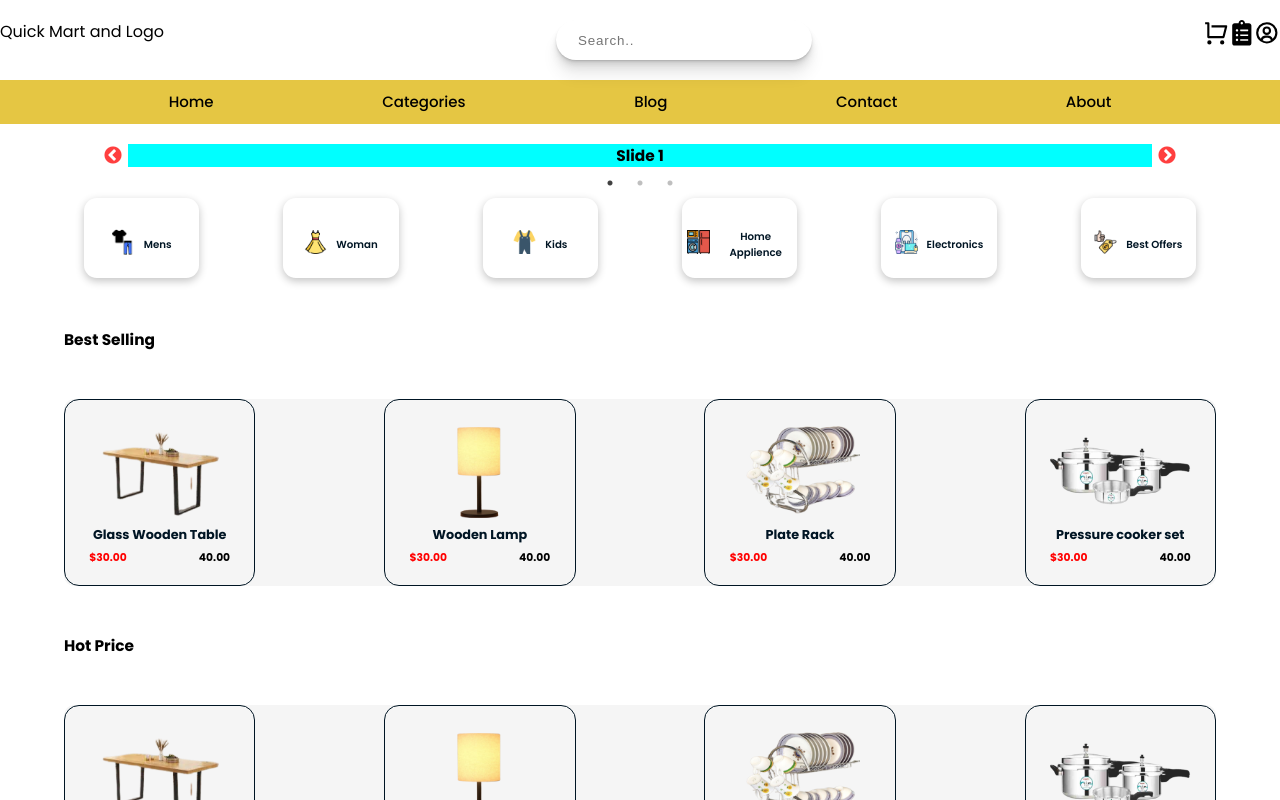
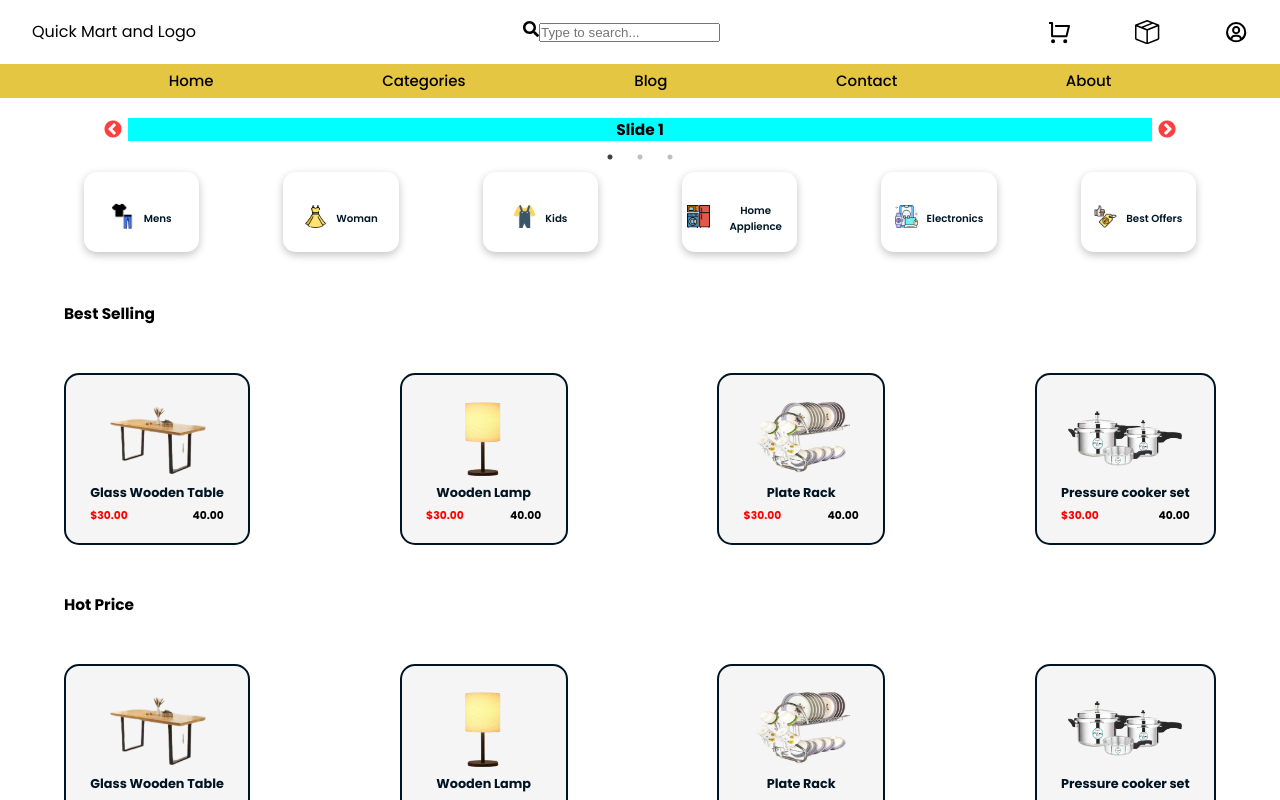
Before and after one commit to Ishikaza-das/Souvagya, a React (Create React App) app: page / in a window 1280 px wide. Shown: the top 800 px of the page. Built offline with nearby package versions, Linux system fonts and the light colour scheme.

Commit message:
adding dropdown list in category section

```diff
--- a/src/BUYER/HEADER/Header.css
+++ b/src/BUYER/HEADER/Header.css
@@ -7,6 +7,9 @@ body{
     top: 20px;
     justify-content: space-between;
     vertical-align: center;
+    width: 95%;
+    margin-left: auto;
+    margin-right: auto;
 
 
     /* margin: 0px 20px 0px 20px; */
@@ -26,24 +29,25 @@ body{
 
 .input {
   width: 20vw;
-  height: 40px;
+  height: 5vh;
   border: none;
   outline: none;
-  caret-color: rgb(255, 81, 0);
+  caret-color: rgb(0, 187, 255);
   background-color: rgb(255, 255, 255);
   border-radius: 30px;
   padding-left: 1.4rem;
   letter-spacing: 0.8px;
   color: rgb(19, 19, 19);
   font-size: 13.4px;
-  box-shadow: rgba(0, 0, 0, 0.07) 0px 1px 1px, rgba(0, 0, 0, 0.07) 0px 2px 2px, rgba(0, 0, 0, 0.07) 0px 4px 4px, rgba(0, 0, 0, 0.07) 0px 8px 8px, rgba(0, 0, 0, 0.07) 0px 16px 16px;}
+  box-shadow: rgba(0, 0, 0, 0.07) 0px 1px 1px, rgba(0, 0, 0, 0.07) 0px 2px 2px, rgba(0, 0, 0, 0.07) 0px 4px 4px, rgba(0, 0, 0, 0.07) 0px 8px 8px, rgba(0, 0, 0, 0.07) 0px 16px 16px;
+}
 
 .icon-section{
-  font-size: 1.6rem;
-  letter-spacing: 400vw;
+  font-size: 1.9vw;
+  /* letter-spacing: 400vw; */
   display: flex;
   justify-content: space-around;
-  /* gap: 0.9rem; */
+  gap: 5vw;
 
 
 }
--- a/src/BUYER/HEADER/Header.js
+++ b/src/BUYER/HEADER/Header.js
@@ -1,24 +1,32 @@
-import React from 'react'
+import React, { useState } from 'react'
 import { RiShoppingCartLine } from 'react-icons/ri';
 import { BiUserCircle } from 'react-icons/bi';
-import { FaClipboardList } from 'react-icons/fa';
+import { BsBoxSeam } from 'react-icons/bs';
 // import { IconContext } from "react-icons";
 import "./Header.css";
+import { SearchResultsList } from './SearchComponents/SearchResultsList';
+import { SearchBar } from './SearchComponents/SearchBar';
 
 
 const Header = () => {
+  const [results, setResults] = useState([]);
   return (
 
     <div className ='header-section'>
       <div className='logo-section'>
         Quick Mart and Logo
       </div>
-       <div className='search-bar'>
-      <input placeholder="Search.."  className="input" name="text" type="text" />
+
+      <div className="search-bar-container">
+      <div className="search-bar-container">
+        <SearchBar setResults={setResults} />
+        {results && results.length > 0 && <SearchResultsList results={results} />}
       </div>
+      </div>
+
     <div className='icon-section'>
         <RiShoppingCartLine />
-        <FaClipboardList />
+        <BsBoxSeam />
         <BiUserCircle />
     </div>
     </div>
--- /dev/null
+++ b/src/BUYER/HEADER/SearchComponents/SearchBar.js
@@ -0,0 +1,40 @@
+import { useState } from "react";
+import { FaSearch } from "react-icons/fa";
+
+// import "./SearchBar.css";
+
+export const SearchBar = ({ setResults }) => {
+  const [input, setInput] = useState("");
+
+  const fetchData = (value) => {
+    fetch(`https://fakestoreapi.com/products/category/${value}`)
+      .then((response) => response.json())
+      .then((json) => {
+        const results = json.filter((products) => {
+          return (
+            value &&
+            products &&
+            products.category &&
+            products.category.toLowerCase().includes(value)
+          );
+        });
+        setResults(results);
+      });
+  };
+
+  const handleChange = (value) => {
+    setInput(value);
+    fetchData(value);
+  };
+
+  return (
+    <div className="input-wrapper">
+      <FaSearch id="search-icon" />
+      <input
+        placeholder="Type to search..."
+        value={input}
+        onChange={(e) => handleChange(e.target.value)}
+      />
+    </div>
+  );
+};
--- /dev/null
+++ b/src/BUYER/HEADER/SearchComponents/SearchResult.js
@@ -0,0 +1,12 @@
+// import "./SearchResult.css";
+
+export const SearchResult = ({ result }) => {
+  return (
+    <div
+      className="search-result"
+      onClick={(e) => alert(`You selected ${result}!`)}
+    >
+      {result}
+    </div>
+  );
+};
--- /dev/null
+++ b/src/BUYER/HEADER/SearchComponents/SearchResultsList.js
@@ -0,0 +1,12 @@
+// import "./SearchResultsList.css";
+import { SearchResult } from "./SearchResult";
+
+export const SearchResultsList = ({ results }) => {
+  return (
+    <div className="results-list">
+      {results.map((result, id) => {
+        return <SearchResult result={result.category} key={id} />;
+      })}
+    </div>
+  );
+};
--- a/src/BUYER/NAVBAR/MainBody/BestSelling.json
+++ b/src/BUYER/NAVBAR/MainBody/BestSelling.json
@@ -27,4 +27,5 @@
         "price": "$30.00",
         "discount": "40.00"
     }
+
 ]
--- a/src/BUYER/NAVBAR/MainBody/Home/Home.css
+++ b/src/BUYER/NAVBAR/MainBody/Home/Home.css
@@ -73,7 +73,7 @@
   .best-selling{
     display: flex;
     justify-content: space-between;
-    background-color: #F5F5F5;
+    /* background-color: #F5F5F5; */
     border-radius: 10px;
     /* column-gap: 10vw; */
     position: relative;
@@ -83,13 +83,13 @@
     padding: 1.9vw;
     border-radius: 15px;
     text-align: center;
-    border: #001524 1px solid;
-    /* background-color: #F5F5F5; */
+    border: #001524 2px solid;
+    background-color: #F5F5F5;
 
 
   }
 .section1 img{
-  width: 11vw;
+  width: 9vw;
   aspect-ratio: 3/2;
   object-fit: contain;
 
@@ -119,6 +119,7 @@ h4{
   box-shadow: rgba(0, 0, 0, 0.35) 0px 5px 15px;
 }
 
+
                                             /* HOT PRICE SECTION */
 .categorie-section2{
   position: relative;
--- a/src/BUYER/NAVBAR/MainBody/Home/Home.js
+++ b/src/BUYER/NAVBAR/MainBody/Home/Home.js
@@ -48,9 +48,9 @@ const Home = () => {
       <div className="best-selling">
         {Selling.map((selling) => {
           return(
-            <div key={selling.id} >
+            <div className="section1" key={selling.id} >
               <Link to="*" style={{ textDecoration: "none" }}>
-                <div className="section1">
+                <div >
                   <img src={selling.image} alt="img" />
                   <h4>{selling.name}</h4>
                   <div className="price">
@@ -72,9 +72,9 @@ const Home = () => {
       <div className="best-selling">
         {Selling.map((selling) => {
           return(
-            <div key={selling.id} >
+            <div key={selling.id} className="section1">
               <Link to="*" style={{ textDecoration: "none" }}>
-                <div className="section1">
+                <div >
                   <img src={selling.image} alt="img" />
                   <h4>{selling.name}</h4>
                   <div className="price">
--- /dev/null
+++ b/src/BUYER/NAVBAR/MainBody/Home/Menu.css
@@ -0,0 +1,47 @@
+.dropdown {
+    position: relative;
+    display: inline-block;
+  }
+
+  .dropdown-toggle {
+    background-color: transparent;
+    color: black;
+    border: none;
+    /* padding: 8px 16px; */
+    font-size: 15px;
+    font-weight: 500;
+    cursor: pointer;
+  }
+
+  .dropdown-menu {
+    width: 11vw;
+    position: absolute;
+    top: 100%;
+    left: 0;
+    z-index: 1;
+    display: none;
+    list-style: none;
+    background-color: #f9f9f9;
+    padding: 8px 0;
+    margin: 0;
+    border: 1px solid #ddd;
+    color: #333;
+  }
+
+  .dropdown-menu li {
+    padding: 8px 16px;
+    font-size: 15px;
+    font-weight: 500;
+  }
+  .dropdown-menu li Link{
+    color: black;
+
+  }
+
+  .dropdown-menu li:hover {
+    background-color: #ddd;
+  }
+
+  .dropdown:hover .dropdown-menu {
+    display: block;
+  }
--- /dev/null
+++ b/src/BUYER/NAVBAR/MainBody/Home/Menu.jsx
@@ -0,0 +1,43 @@
+import React, { useState } from 'react';
+import { Link } from 'react-router-dom';
+import './Menu.css';
+
+const Dropdown = () => {
+  const [isOpen, setIsOpen] = useState(false);
+
+  const toggleDropdown = () => {
+    setIsOpen(!isOpen);
+  };
+
+  return (
+    <div className="dropdown">
+      <h3 className="dropdown-toggle" onClick={toggleDropdown}>
+        Categories
+      </h3>
+      {isOpen && (
+        <ul className="dropdown-menu">
+          <li>
+            <Link to="/Man" style={{textDecoration: "none", color: "#333"}}>Man</Link>
+          </li>
+          <li>
+            <Link to="/Woman" style={{textDecoration: "none", color: "#333"}}>Woman</Link>
+          </li>
+          <li>
+            <Link to="/Kid" style={{textDecoration: "none", color: "#333"}}>Kid</Link>
+          </li>
+          <li>
+            <Link to="/Electronic" style={{textDecoration: "none", color: "#333"}}>Electronic</Link>
+          </li>
+          <li>
+            <Link to="/Home_applience" style={{textDecoration: "none", color: "#333"}}>Home applience</Link>
+          </li>
+          <li>
+            <Link to="/Best_offer" style={{textDecoration: "none", color: "#333"}}>Best Offer</Link>
+          </li>
+        </ul>
+      )}
+    </div>
+  );
+};
+
+export default Dropdown;
--- a/src/BUYER/NAVBAR/Nabar.js
+++ b/src/BUYER/NAVBAR/Nabar.js
@@ -6,7 +6,8 @@ import {
   NavLink,
 } from "react-router-dom";
 import Home from "./MainBody/Home/Home";
-import Categories from "./MainBody/Categories/Categories";
+import Menu from "./MainBody/Home/Menu";
+// import Categories from "./MainBody/Categories/Categories";
 import Blog from "./MainBody/Blog/Blog";
 import Contact from "./MainBody/Contact/Contact";
 import About from "./MainBody/AboutUs/About";
@@ -28,9 +29,7 @@ const Nabar = () => {
             </NavLink>
           </li>
           <li>
-            <NavLink to={"/Categories"} className="style">
-              Categories
-            </NavLink>
+              <Menu />
           </li>
           <li>
             <NavLink to={"/Blog"} className="style">
@@ -59,7 +58,7 @@ const Nabar = () => {
           <Route path="/Home_applience" element={<HomeApplience />} />
           <Route path="/Best_offer" element={<BestOffer />} />
         </Route>
-        <Route path="/Categories" element={<Categories />} />
+        {/* <Route path="/Categories" element={<Categories />} /> */}
         <Route path="/Blog" element={<Blog />} />
         <Route path="/Contact" element={<Contact />} />
         <Route path="/About" element={<About />} />
--- a/src/BUYER/NAVBAR/navbar.css
+++ b/src/BUYER/NAVBAR/navbar.css
@@ -2,9 +2,11 @@
     margin: 40px 0px 0px 0px;
     display: flex;
     justify-content: space-evenly;
+    align-items: center;
     background-color: #E5C643;
-    padding: 10px 0px 10px 0px;
+    padding: 5px 0px 5px 0px;
     list-style-type: none;
+    /* vertical-align: middle; */
 }
 .style{
     text-decoration: none;
```
